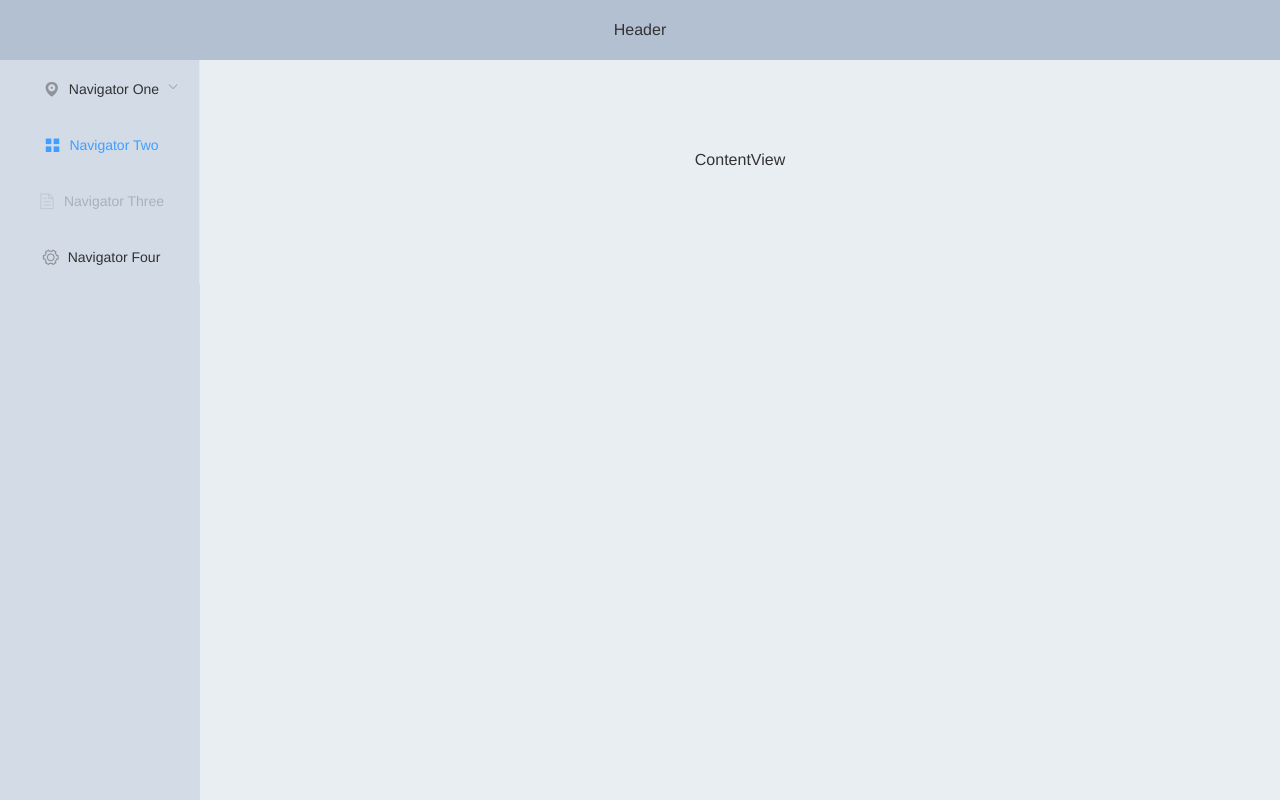
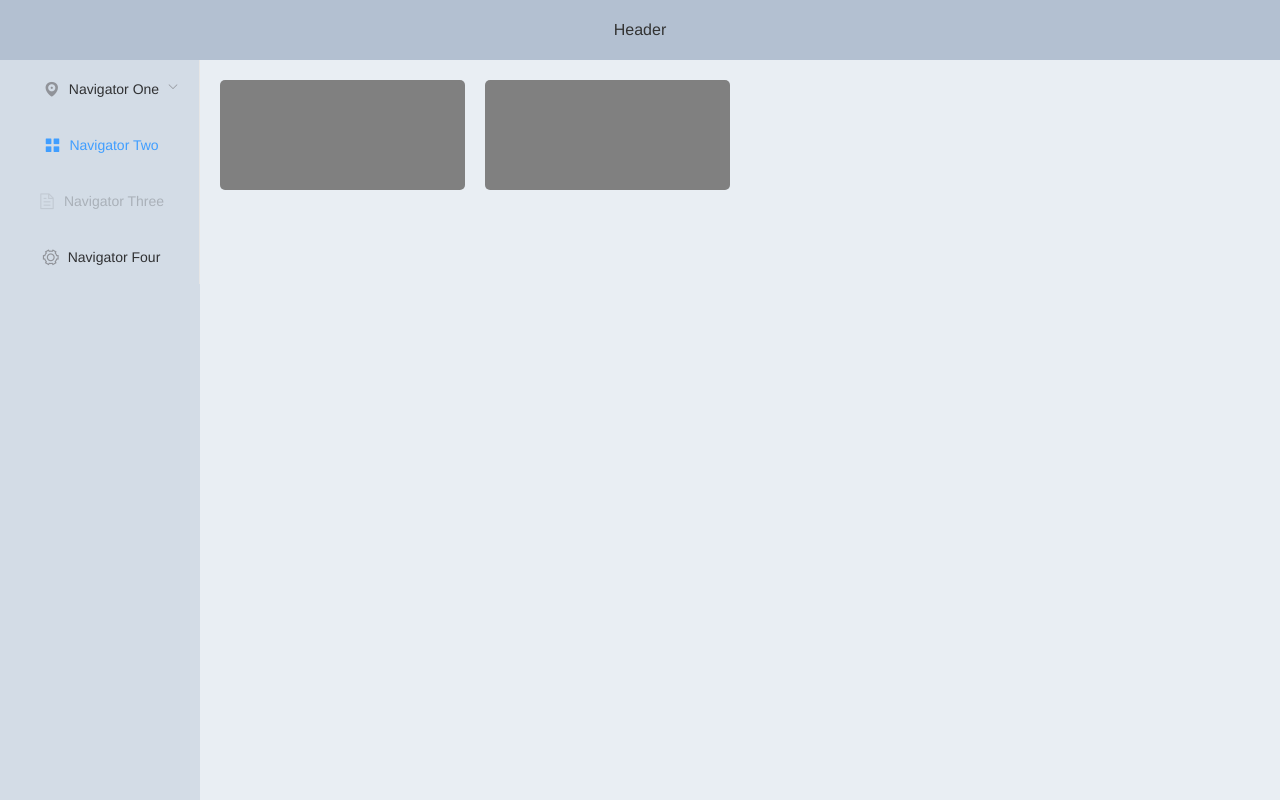
Before and after one commit to devjin0617/miner-cms, a Vue app: page /#/ in a window 1280 px wide. Built offline with nearby package versions, Linux system fonts and the light colour scheme.

Commit message:
배너 추가

```diff
--- /dev/null
+++ b/src/components/MinerBanner.vue
@@ -0,0 +1,20 @@
+<template>
+  <div class="miner-banner">
+
+  </div>
+</template>
+
+<script>
+export default {
+  name: 'miner-banner'
+}
+</script>
+
+<style lang="scss" scope="scoped">
+.miner-banner {
+  width: 100%;
+  height: 110px;
+  background-color: gray;
+  border-radius: 5px;
+}
+</style>
--- /dev/null
+++ b/src/components/index.js
@@ -0,0 +1,5 @@
+import MinerBanner from './MinerBanner'
+
+export {
+  MinerBanner
+}
--- a/src/views/ContentView.vue
+++ b/src/views/ContentView.vue
@@ -1,12 +1,23 @@
 <template>
   <div class="content-view">
-    ContentView
+    <el-row :gutter="20">
+      <el-col :span="6">
+        <miner-banner></miner-banner>
+      </el-col>
+      <el-col :span="6">
+        <miner-banner></miner-banner>
+      </el-col>
+    </el-row>
   </div>
 </template>
 
 <script>
+import { MinerBanner } from '@/components'
 export default {
-  name: 'content-view'
+  name: 'content-view',
+  components: {
+    MinerBanner
+  }
 }
 </script>
 
```
